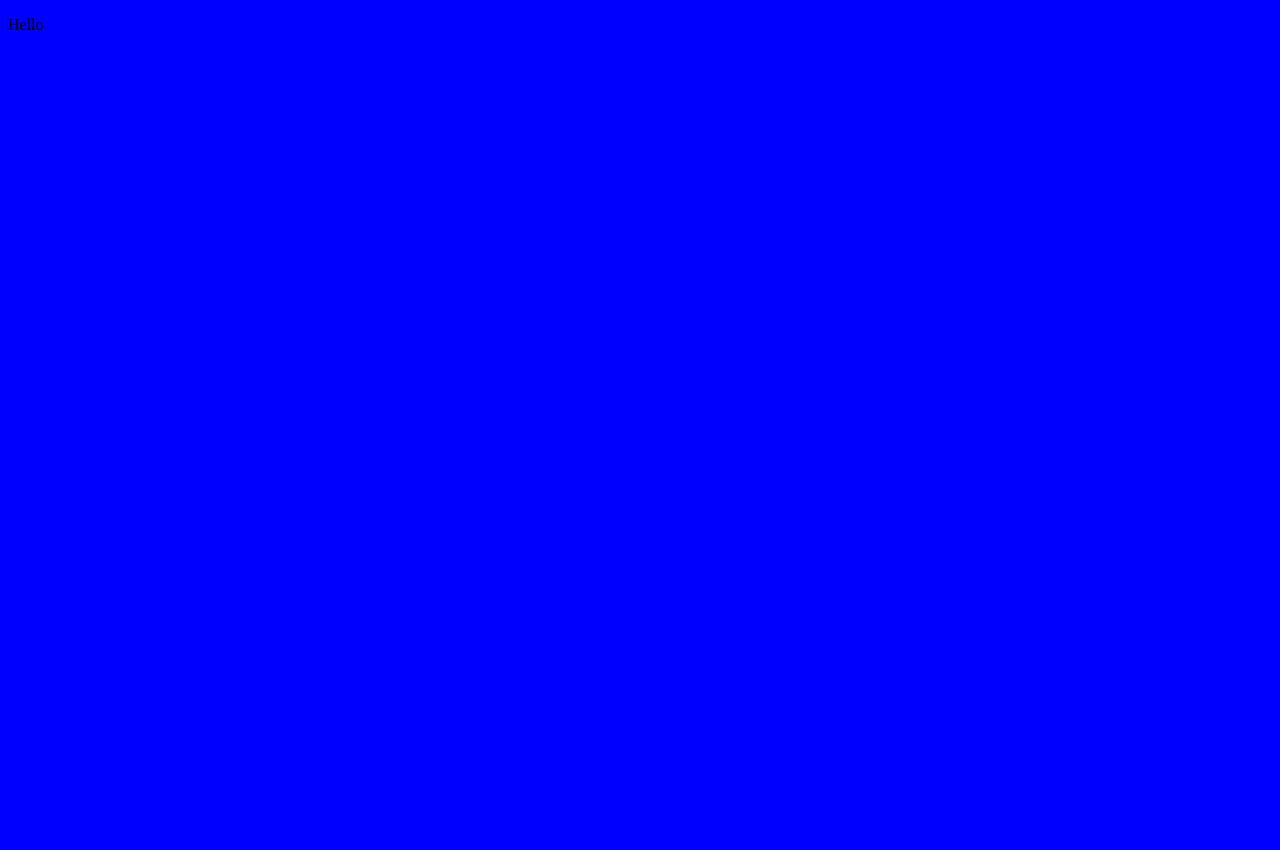
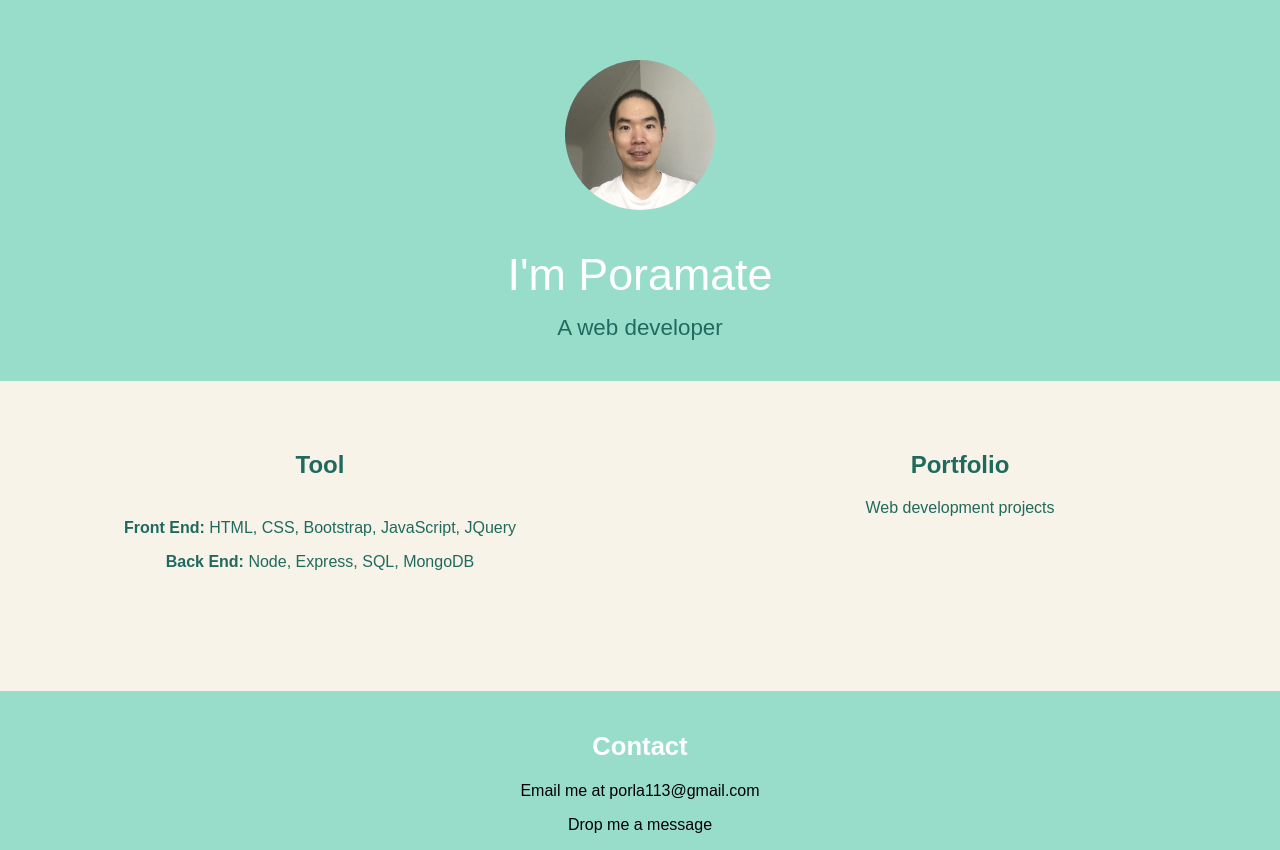
Before and after one commit to porla113/WebDevPortfolio, a plain HTML site: page index.html in a window 1280 px wide. Before the commit the page ends 800 px from the top, so only its background shows below. Drawn offline with Linux system fonts and the light colour scheme.

Commit message:
Add content to index page

```diff
--- a/css/styles.css
+++ b/css/styles.css
@@ -1,3 +1,69 @@
 body {
-    background-color: blue;
+    margin: 0;
+    font-family: sans-serif;
+    background-color: #98ddca;
 }
+
+h1 {
+    margin: 35px auto 15px auto;
+    font-size: 2.8rem;
+    color: white;
+    font-weight: normal;
+}
+
+#my-pic {
+    border-radius: 100%;
+    width: 150px;
+}
+
+.top-container {
+    text-align: center;
+    padding-top: 60px;
+}
+
+.top-container h2 {
+    margin: 0 auto;
+    padding-bottom: 40px;
+    font-size: 1.4rem;
+    font-weight: normal;
+    color: #206a5d;
+}
+
+.middle-container {
+    color: #206a5d;
+    background-color: #f7f3e9;
+    padding: 50px 0;
+    height: 210px;
+}
+
+.mid-content {
+    text-align: center;
+    width: 50%;
+    height: 220px;
+    float: left;
+}
+
+.tool-topic {
+    font-weight: bold;
+}
+
+#tool h2 {
+    padding-bottom: 20px;
+}
+
+#tool h3 {
+    font-size: 1.1rem;
+}
+
+#portfolio {
+}
+
+.bottom-container {
+    text-align: center;
+}
+
+.bottom-container h2 {
+    font-size: 1.6rem;
+    color: white;
+    padding-top: 20px;
+}
--- a/index.html
+++ b/index.html
@@ -3,10 +3,31 @@
     <head>
         <meta charset="utf-8">
         <title>Poramate Chotvararak</title>
+        <!-- <link href="https://cdn.jsdelivr.net/npm/bootstrap@5.0.0-beta3/dist/css/bootstrap.min.css" rel="stylesheet" integrity="sha384-eOJMYsd53ii+scO/bJGFsiCZc+5NDVN2yr8+0RDqr0Ql0h+rP48ckxlpbzKgwra6" crossorigin="anonymous"> -->
         <link rel="stylesheet" href="css/styles.css">
         <link rel="icon" href="favicon.ico">
     </head>
     <body>
-        <p>Hello</p>
+        <div class="top-container">
+            <img id="my-pic" src="images/me.jpg" alt="me-img">
+            <h1>I'm Poramate</h1>
+            <h2>A web developer</h2>
+        </div>
+        <div class="middle-container">
+            <div class="mid-content" id="tool">
+                <h2>Tool</h2>
+                <p><span class="tool-topic">Front End:</span> HTML, CSS, Bootstrap, JavaScript, JQuery</p>
+                <p><span class="tool-topic">Back End:</span> Node, Express, SQL, MongoDB</p>
+            </div>
+            <div class="mid-content" id="portfolio">
+                <h2>Portfolio</h2>
+                <p>Web development projects</p>
+            </div>
+        </div>
+        <div class="bottom-container">
+            <h2>Contact</h2>
+            <p>Email me at porla113@gmail.com</p>
+            <p>Drop me a message</p>
+        </div>
     </body>
 </html>
```
Also changed, not shown: images/me.jpg (added).
